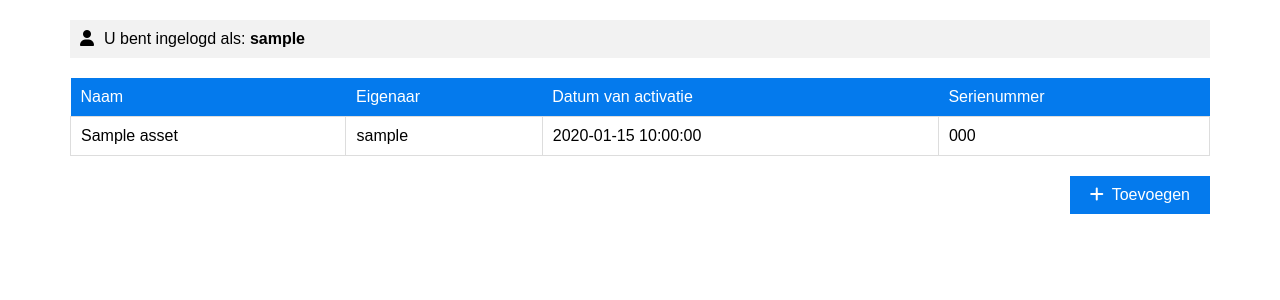
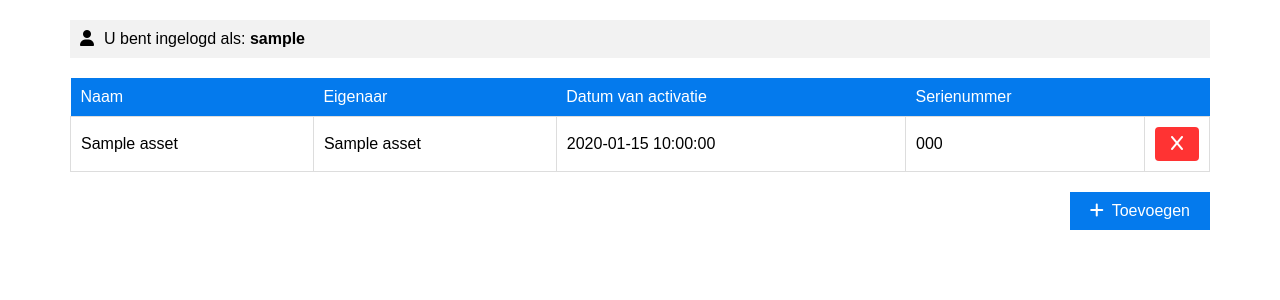
Before and after one commit to dewittethomas/asset-management-system, a PHP site: page / in a window 1280 px wide. Shown: the part 60-360 px from the top of the page. Run offline with PHP 8.4, Linux system fonts and the light colour scheme; the visitor is signed in with stand-in values (Sample User, id 1); tables that the repository leaves empty or names only in its code hold one stand-in row (values such as "Sample post"); a stand-in replaces the project's code that opens the database connection; some libraries are stand-ins or nearby versions.

Commit message:
Added delete function

```diff
--- a/add.php
+++ b/add.php
@@ -40,6 +40,11 @@
                     <input type="text" id="name" name="name" required>
                 </div>
 
+                <div class="data-input">
+                    <label for="owner">Eigenaar</label>
+                    <input type="text" id="owner" name="owner" required>
+                </div>
+
                 <div class="button-container">
                     <button class="button" type="submit"><i class="fa fa-plus"></i>Toevoegen</button>
                 </div>
--- a/includes/add-process.php
+++ b/includes/add-process.php
@@ -15,12 +15,12 @@
         $count = $row["count"] + 1;
 
         $name = $_POST["name"];
-        $owner_username = $_SESSION["username"];
+        $owner = $_POST["owner"];
         $activation_date = date("Y-m-d");
         $serial_number =  $serial_date . "-" . format($count);
 
-        $stmt = $conn -> prepare("INSERT INTO assets VALUES (?, '$owner_username', '$activation_date', '$serial_number')");
-        $stmt -> bind_param("s", $name);
+        $stmt = $conn -> prepare("INSERT INTO assets VALUES (?, ?, '$activation_date', '$serial_number')");
+        $stmt -> bind_param("ss", $name, $owner);
         $stmt -> execute();
 
         $stmt -> close();
--- a/includes/assets-table.php
+++ b/includes/assets-table.php
@@ -1,6 +1,6 @@
 <?php
     require "connect.php";
 
-    $sql = "SELECT * FROM assets";
+    $sql = "SELECT * FROM assets ORDER BY serial_number DESC";
     $result = mysqli_query($conn, $sql);
 ?>
--- a/index.php
+++ b/index.php
@@ -26,7 +26,7 @@
         <div class="main-container">
 
             <div class="status user">
-                <p><i class="fa fa-user"></i>U bent ingelogd als: <b><?php echo htmlspecialchars($_SESSION["username"]) ?></b></p>
+                <p><i class="fa fa-user"></i>U bent ingelogd als: <b><?php echo htmlspecialchars($username) ?></b></p>
             </div>
 
             <div class="assets-container">
@@ -37,6 +37,7 @@
                             <th>Eigenaar</th>
                             <th>Datum van activatie</th>
                             <th>Serienummer</th>
+                            <th></th>
                         </tr>
                     </thead>
                     <tbody>
@@ -45,14 +46,15 @@
                             while ($row = mysqli_fetch_assoc($result)) {
                                 echo "<tr>";
                                 echo "<td>{$row["name"]}</td>";
-                                echo "<td>{$row["owner_username"]}</td>";
+                                echo "<td>{$row["owner_name"]}</td>";
                                 echo "<td>{$row["activation_date"]}</td>";
                                 echo "<td>{$row["serial_number"]}</td>";
+                                echo "<td class='delete'><a class='delete-button' href='includes/delete-process.php?serial={$row['serial_number']}'><i class='fa fa-x'></i></a></td>";
                                 echo "</tr>";
                             }
                         } else {
                             echo "<tr>";
-                            echo "<td colspan='4' class='no-data'>Er zijn geen assets beschikbaar</td>";
+                            echo "<td colspan='5' class='no-data'>Er zijn geen assets beschikbaar</td>";
                             echo "</tr>";
                         }
 
--- a/styles/main.css
+++ b/styles/main.css
@@ -50,11 +50,15 @@ nav {
     margin-right: 0;
 }
 
+/* Main */
+
 .main-container {
     max-width: 1200px;
     margin: 0 auto;
     padding: 20px 30px;
 }
+
+/* Status bar */
 
 .status {
     display: flex;
@@ -82,6 +86,8 @@ nav {
     margin-bottom: 20px;
 }
 
+/* Assets table */
+
 .assets-container {
     margin: 20px 0;
 }
@@ -108,9 +114,16 @@ nav {
     background-color: var(--grey);
 }
 
+.delete {
+    width: 1%;
+    white-space: nowrap;
+}
+
 .no-data {
     text-align: center;
 }
+
+/* Buttons */
 
 .button {
     background-color: var(--blue);
@@ -131,6 +144,17 @@ nav {
     margin-right: 8px;
 }
 
+.delete-button {
+    display: inline-block;
+    background-color: var(--red);
+    color: var(--white);
+    padding: 8px 16px;
+    border-radius: 4px;
+    cursor: pointer;
+}
+
+/* Input */
+
 .data-input {
     margin-bottom: 20px;
 }
@@ -149,6 +173,8 @@ input[type="text"], input[type="password"] {
     border: 1px solid var(--light-grey);
 }
 
+/* Password reset */
+
 .password-reset {
     display: flex;
     align-items: center;
@@ -157,6 +183,8 @@ input[type="text"], input[type="password"] {
 .password-reset a {
     color: var(--dark-grey);
 }
+
+/* Mobile screens */
 
 @media (max-width: 560px) {
     .nav-links a {
@@ -181,6 +209,10 @@ input[type="text"], input[type="password"] {
         font-size: 14px;
     }
 
+    .delete-button {
+        padding: 6px 14px;
+    }
+
     .data-input label {
         font-size: 16px;
     }
@@ -193,6 +225,8 @@ input[type="text"], input[type="password"] {
         font-size: 14px;
     }
 }
+
+/* Smaller mobile screens */
 
 @media (max-width: 460px) {
     .nav-links a {
@@ -217,6 +251,10 @@ input[type="text"], input[type="password"] {
         font-size: 10px;
     }
 
+    .delete-button {
+        padding: 4px 12px;
+    }
+
     .data-input label {
         font-size: 12px;
     }
```
Also changed, not shown: includes/delete-process.php (added, +16 -0 lines).
